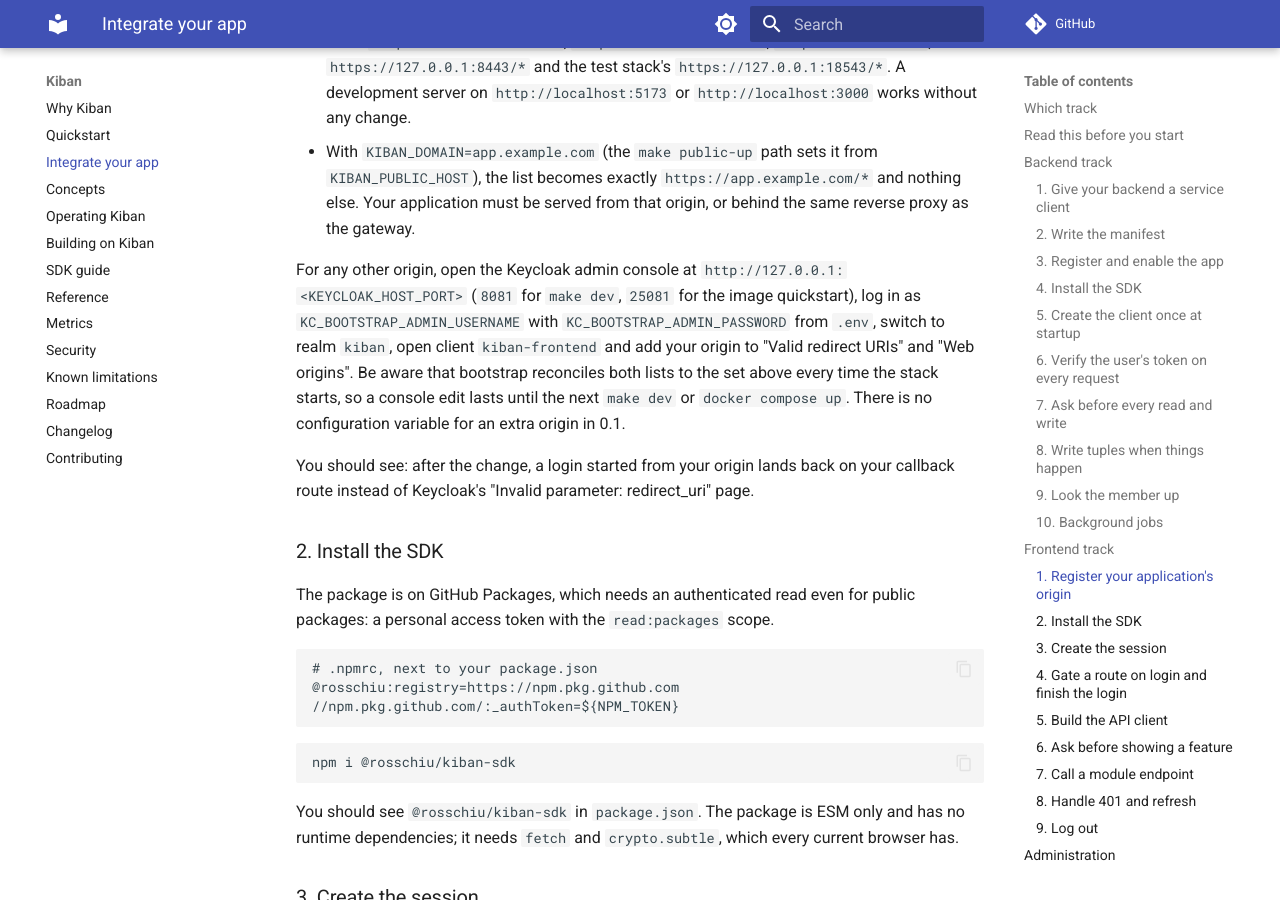
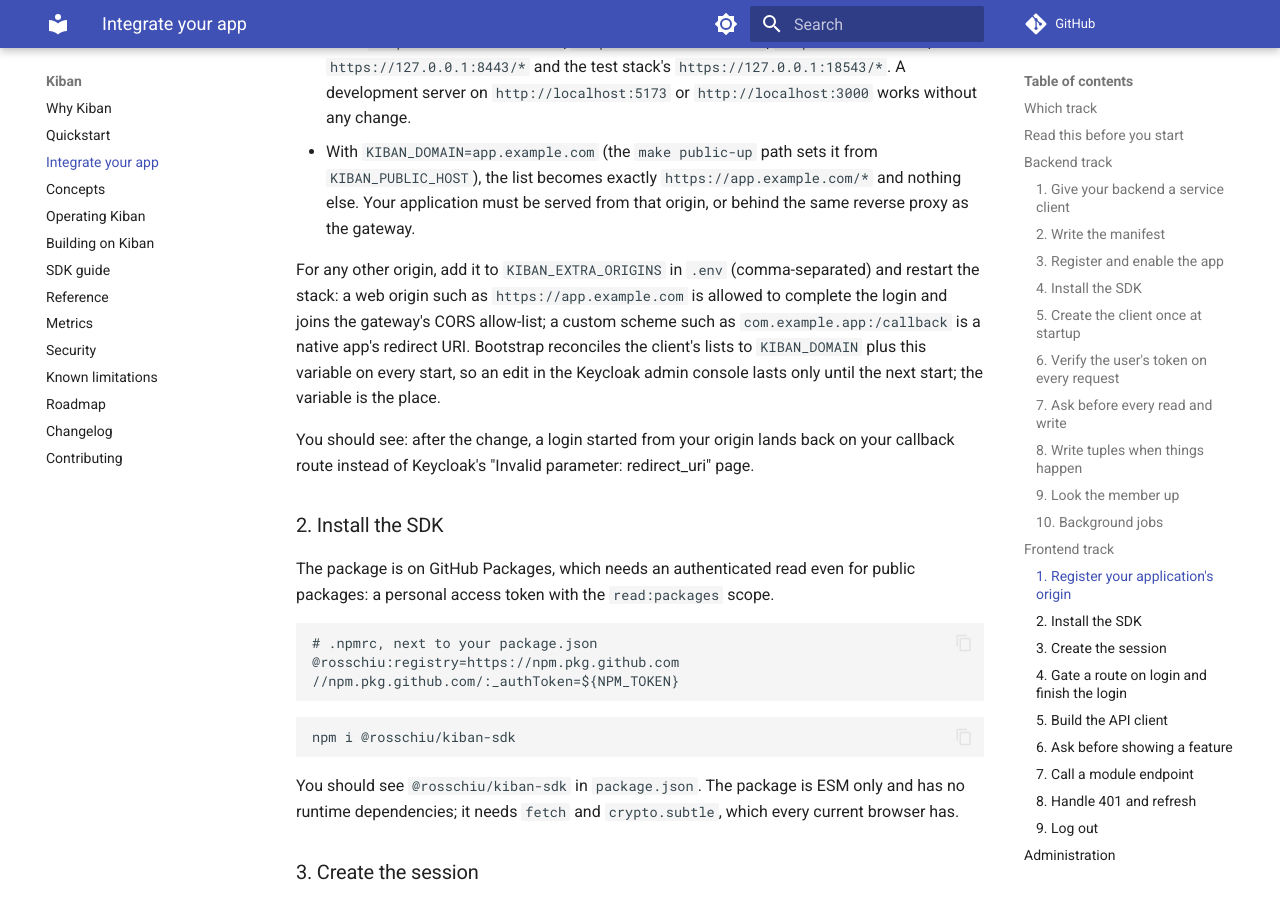
Before and after one commit to rosschiu/kiban, an MkDocs documentation site: the page built from docs/integrate.md, in a window 1280 px wide and 900 px high, scrolled down 4785 px. Built offline with MkDocs 1.6.1 and Material for MkDocs 9.7.7, drawn with Linux system fonts in a browser that asks for light colours; comment, search, counter and statistics services are not loaded.

Commit message:
docs: the frontend track and operating page name KIBAN_EXTRA_ORIGINS instead of denying it exists

```diff
--- a/docs/integrate.md
+++ b/docs/integrate.md
@@ -330,13 +330,12 @@
   Your application must be served from that origin, or behind the same reverse proxy as the
   gateway.
 
-For any other origin, open the Keycloak admin console at `http://127.0.0.1:<KEYCLOAK_HOST_PORT>`
-(`8081` for `make dev`, `25081` for the image quickstart), log in as `KC_BOOTSTRAP_ADMIN_USERNAME`
-with `KC_BOOTSTRAP_ADMIN_PASSWORD` from `.env`, switch to realm `kiban`, open client
-`kiban-frontend` and add your origin to "Valid redirect URIs" and "Web origins". Be aware that
-bootstrap reconciles both lists to the set above every time the stack starts, so a console edit
-lasts until the next `make dev` or `docker compose up`. There is no configuration variable for
-an extra origin in 0.1.
+For any other origin, add it to `KIBAN_EXTRA_ORIGINS` in `.env` (comma-separated) and restart
+the stack: a web origin such as `https://app.example.com` is allowed to complete the login and
+joins the gateway's CORS allow-list; a custom scheme such as `com.example.app:/callback` is a
+native app's redirect URI. Bootstrap reconciles the client's lists to `KIBAN_DOMAIN` plus this
+variable on every start, so an edit in the Keycloak admin console lasts only until the next
+start; the variable is the place.
 
 You should see: after the change, a login started from your origin lands back on your callback
 route instead of Keycloak's "Invalid parameter: redirect_uri" page.
```
Also changed, not shown: docs/operating.md (+2 -2 lines).
